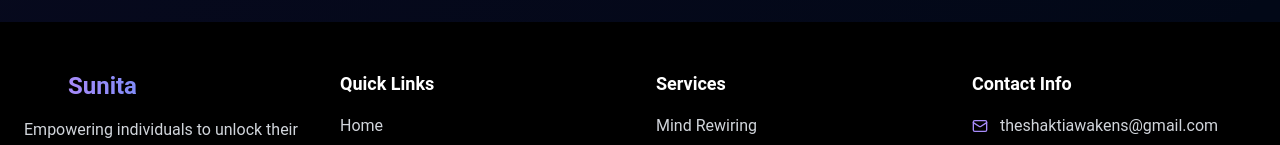
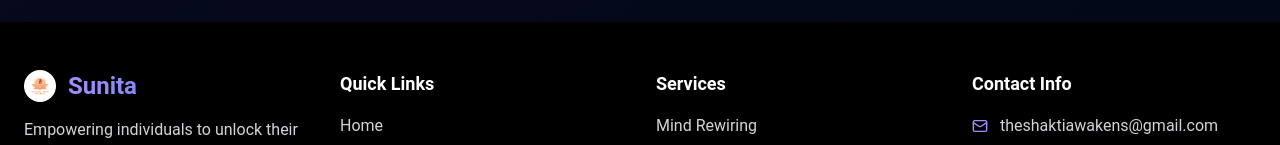
Before and after one commit to Krittika-Tiwari/LifeCoach-master, a React (Create React App) app: page /book in a window 1280 px wide. Shown: the part 858-1003 px from the top of the page. Built offline with nearby package versions, Linux system fonts and the light colour scheme.

Commit message:
adding image

```diff
--- a/src/components/Footer.jsx
+++ b/src/components/Footer.jsx
@@ -10,9 +10,9 @@ const Footer = () => {
           <div className="sm:col-span-2 lg:col-span-1">
             <div className="flex items-center mb-4">
               <img
-                src="/images/logo.svg"
+                src="/images/logo.jpeg"
                 alt="Sunita Life Coach"
-                className="h-6 w-6 sm:h-8 sm:w-8 mr-3"
+                className="h-6 w-6 sm:h-8 sm:w-8 mr-3 rounded-full"
               />
               <h3 className="text-xl sm:text-2xl font-bold bg-gradient-to-r from-violet-400 to-indigo-400 bg-clip-text text-transparent">
                 Sunita
```
Also changed, not shown: public/images/logo.jpeg.
